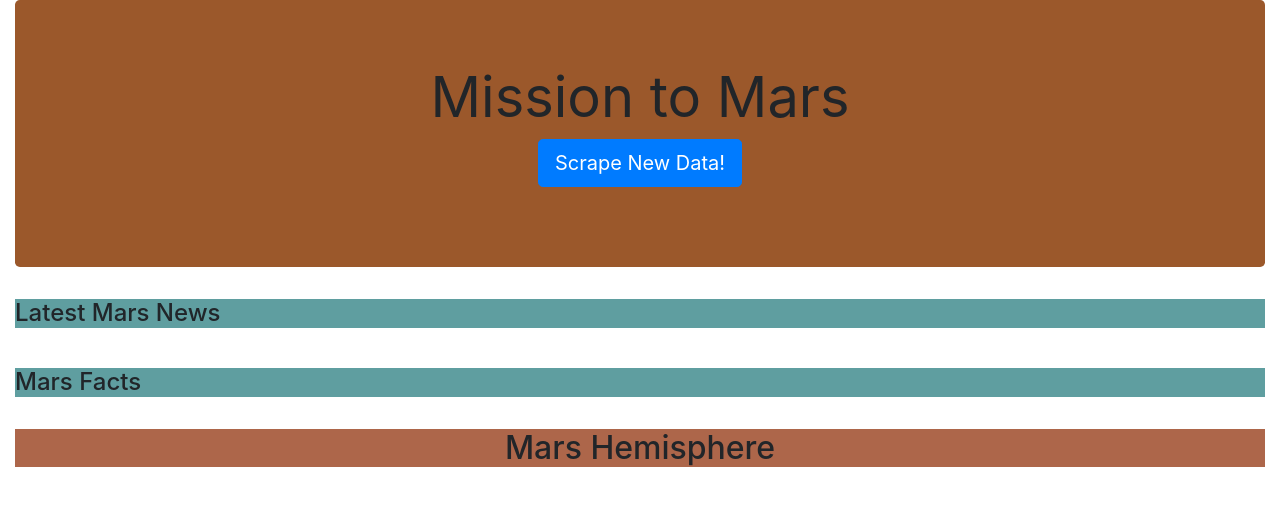
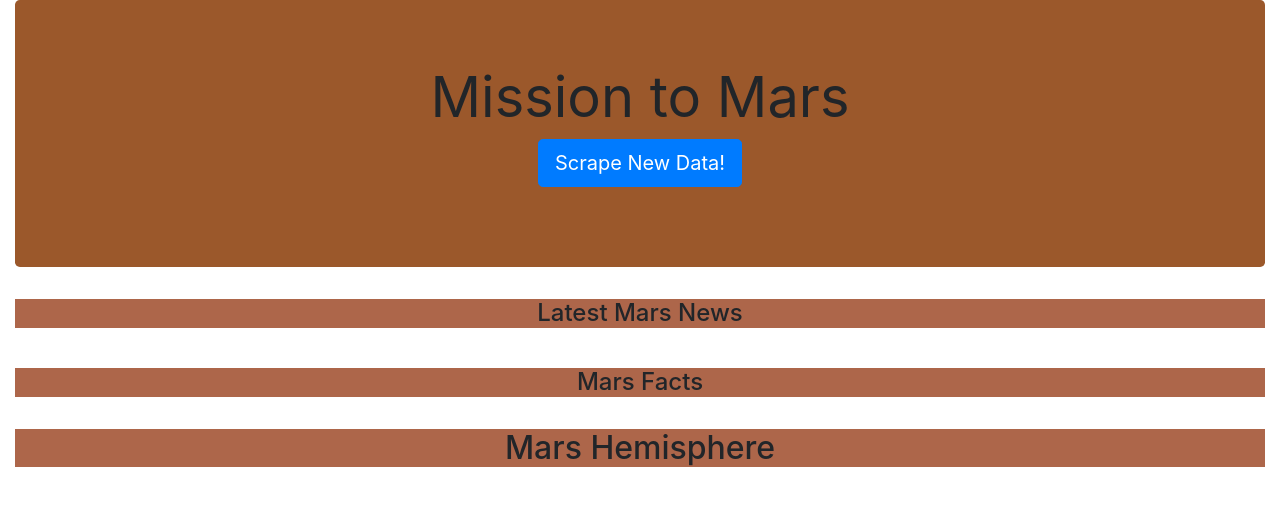
Before and after one commit to yuyhong23/web-scraping_challenge, a Flask app: page / in a window 1280 px wide. Shown: the top 506 px of the page. Run offline with Flask 2, Linux system fonts and the light colour scheme; data that the repository does not hold is empty; some libraries are stand-ins or nearby versions.

Commit message:
Adding stylings.

```diff
--- a/Missions_to_Mars/templates/index.html
+++ b/Missions_to_Mars/templates/index.html
@@ -15,13 +15,16 @@
           <h1 class="display-4"><b>Mission to Mars</b></h1>
           <p><a class="btn btn-primary btn-lg" href="/scrape" role="button">Scrape New Data!</a></p>
         </div>
-    <h4 style="background-color:cadetblue;">Latest Mars News</h4>
+    <h4 style="background-color:rgba(141, 43, 4, 0.719);text-align:center;">
+        Latest Mars News</h4>
     <h6><b>{{mars.latest_news_title}}</b></h6>
     <p>{{mars.latest_news_paragraph}}</p>
     <br>
-    <h4 style="background-color:cadetblue;">Mars Facts</h4>
-    <div>
-        {{mars.mars_fact|safe}}
+    <h4 style="background-color:rgba(141, 43, 4, 0.719);text-align:center;">Mars Facts</h4>
+    <div class="container">
+        <div class="col-md-12">
+            {{mars.mars_fact|safe}}
+        </div>
     </div>
     <br>
 
@@ -29,8 +32,8 @@
         Mars Hemisphere</h2>
     {% for image in mars.mars_hemisphere %}
     <div class="container">
-        <div class="col-md-3">
-            <div class="card" style="width: 20rem;">
+        <div class="col-md-6">
+            <div class="card" style="width: 15rem;">
                 <img src="{{ image.img_url}}" class="card-img-top" alt="image.title">
                 <div class="card-body">
                 <p class="card-text">{{image.title}}</p>
```
